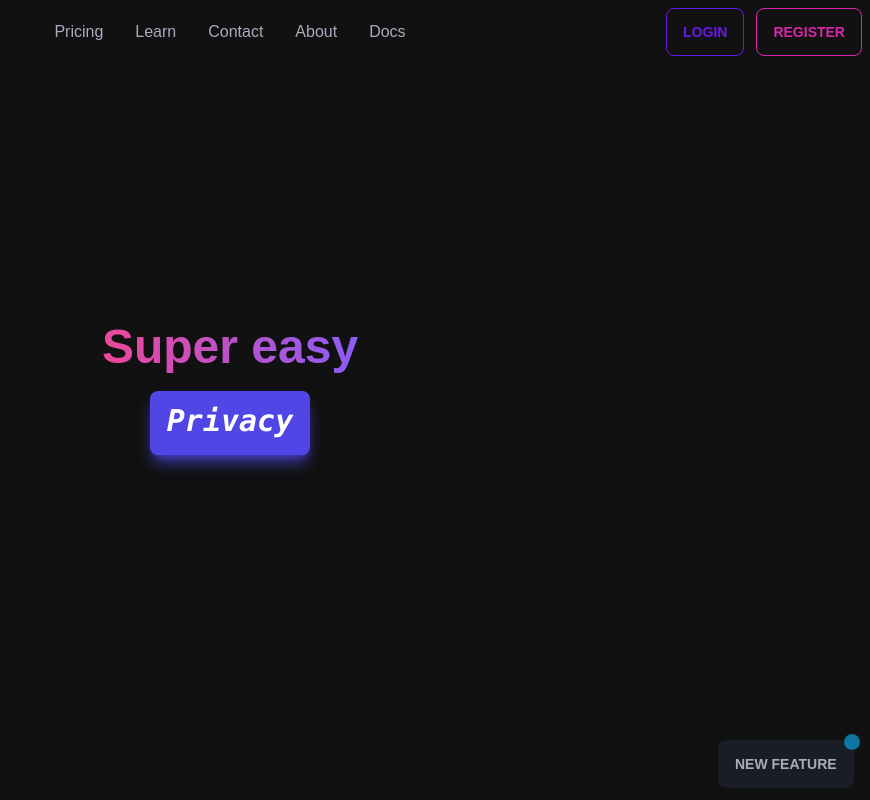
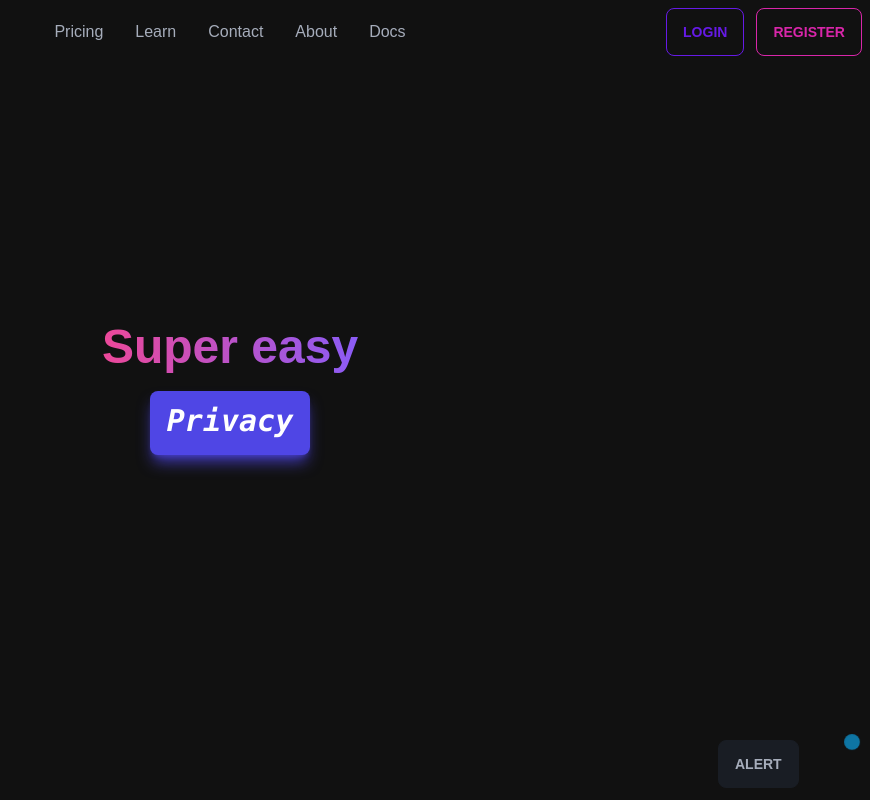
Before and after one commit to EgloDevelopment/Website, a React (Vite) app: page / in a window 1280 px wide. Shown: the top 800 px of the page, without its empty margins (410-1280 px from the left). Built offline with nearby package versions, Linux system fonts and the light colour scheme.

Commit message:
Update Home.jsx

```diff
--- a/src/Pages/Home.jsx
+++ b/src/Pages/Home.jsx
@@ -12,8 +12,8 @@ function App() {
       <input type="checkbox" id="NF" className="modal-toggle" />
       <div className="modal">
         <div className="modal-box">
-          <h3 className="font-bold text-lg">New feature!</h3>
-          <p className="py-4">Custom encryption keys are now available.</p>
+          <h3 className="font-bold text-lg">Alert</h3>
+          <p className="py-4">Eglo services will be down as we are migrating to ToastDB.</p>
           <div className="modal-action">
             <label htmlFor="NF" className="btn">
               Ok
@@ -233,7 +233,7 @@ function App() {
           <span className="animate-ping relative inline-flex rounded-full h-3 w-3 bg-sky-500 mt-2 z-50"></span>
         </span>
         <label htmlFor="NF" className="btn position-absolute">
-          New feature
+          Alert
         </label>
       </div>
     </div>
```
